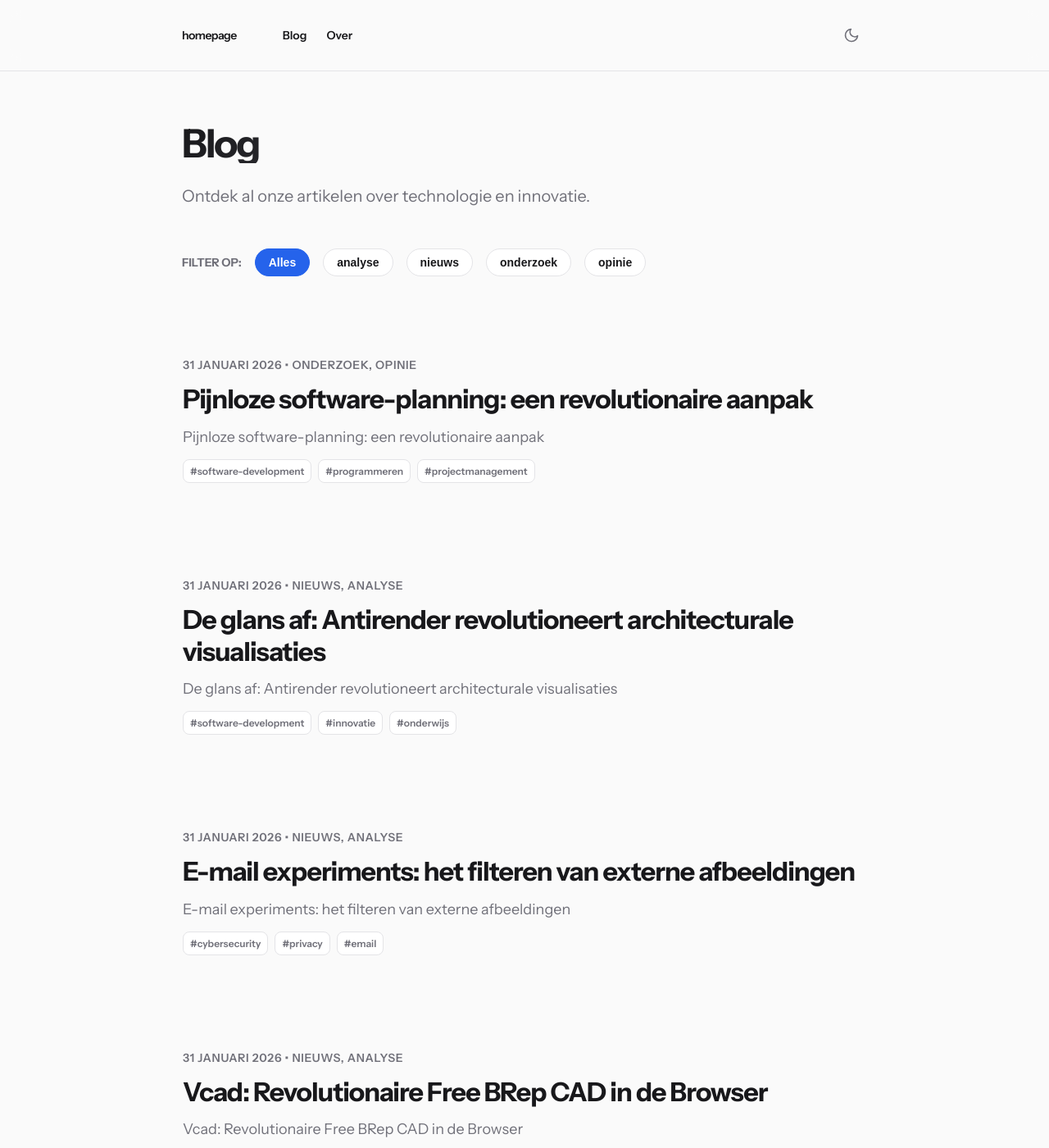
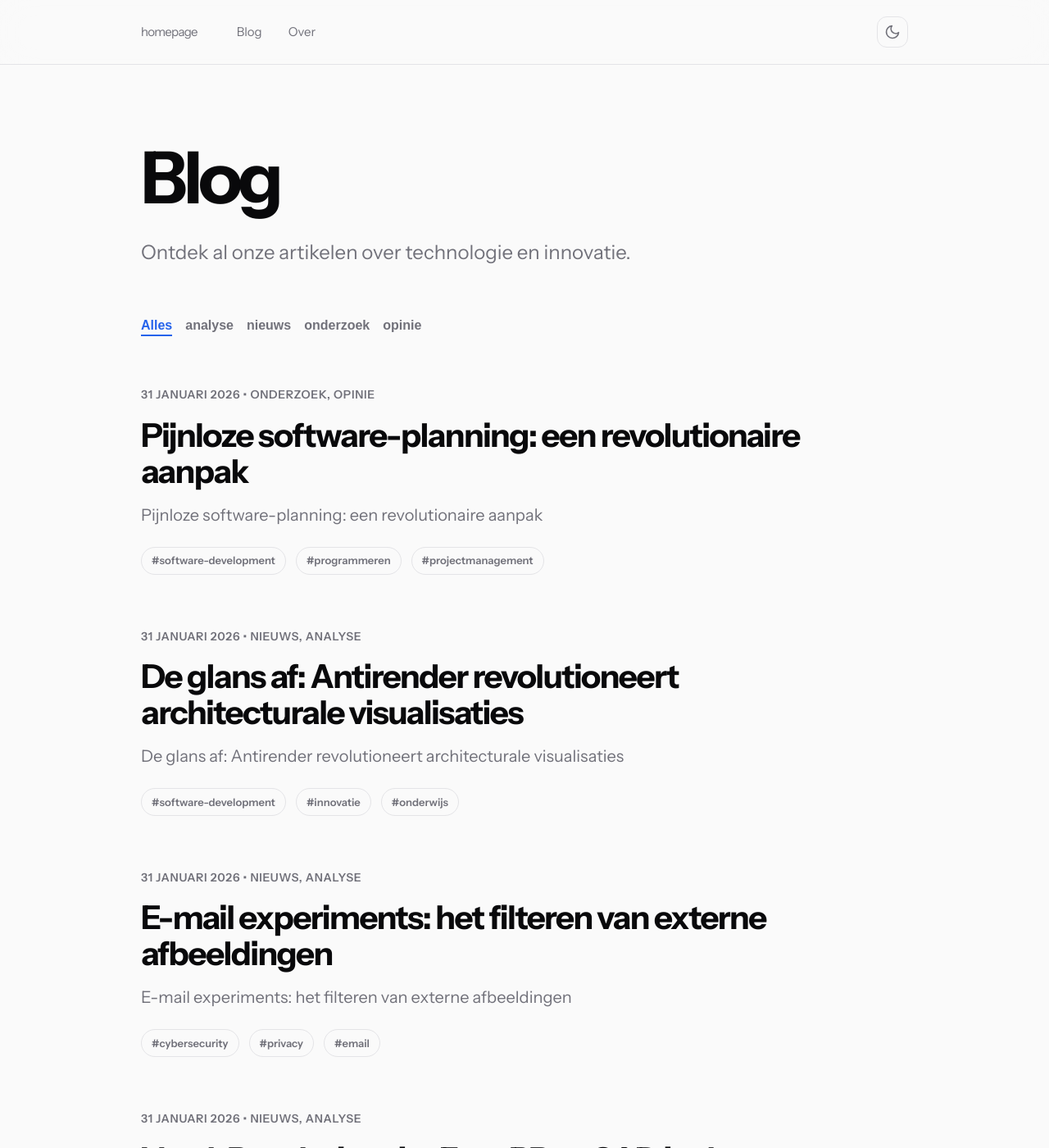
Before and after one commit to Zayeen/homepage, a Jekyll site: the page built from blog.html, in a window 1280 px wide and 1400 px high. Shown: the whole window at 82% size. Built offline with Jekyll 4.4.1, drawn with Linux system fonts in a browser that asks for light colours; some of the changed text lies outside the part shown.

Commit message:
Complete premium redesign of blog filters and article cards

```diff
--- a/assets/css/main.css
+++ b/assets/css/main.css
@@ -1,13 +1,12 @@
 :root {
     --bg: #fafafa;
-    --fg: #18181b;
+    --fg: #09090b;
     --accent: #2563eb;
     --accent-hover: #1d4ed8;
     --muted: #71717a;
     --border: #e4e4e7;
     --card-bg: #ffffff;
     --font-sans: 'Instrument Sans', 'Inter', system-ui, -apple-system, sans-serif;
-    --font-serif: 'Georgia', serif;
 }
 
 [data-theme="dark"] {
@@ -52,25 +51,24 @@ body {
 }
 
 .container {
-    max-width: 900px;
+    max-width: 1000px;
     margin: 0 auto;
     padding: 0 2rem;
 }
 
 /* Header */
 header {
-    padding: 1.5rem 0;
+    padding: 1.25rem 0;
     border-bottom: 1px solid var(--border);
     position: sticky;
     top: 0;
-    background-color: rgba(250, 250, 250, 0.8);
-    backdrop-filter: blur(12px);
+    background-color: rgba(250, 250, 250, 0.85);
+    backdrop-filter: blur(20px);
     z-index: 100;
-    transition: background-color 0.3s ease, border-color 0.3s ease;
 }
 
 [data-theme="dark"] header {
-    background-color: rgba(9, 9, 11, 0.8);
+    background-color: rgba(9, 9, 11, 0.85);
 }
 
 nav {
@@ -81,35 +79,34 @@ nav {
 
 .nav-links {
     display: flex;
-    gap: 1.5rem;
+    gap: 2rem;
     align-items: center;
 }
 
 .nav-links a {
-    transition: color 0.2s;
-    color: var(--fg);
+    transition: all 0.2s ease;
+    color: var(--muted);
     text-decoration: none;
-    font-size: 0.875rem;
-    font-weight: 600;
+    font-size: 0.9375rem;
+    font-weight: 500;
 }
 
 .nav-links a:hover {
-    color: var(--accent);
+    color: var(--fg);
 }
 
 .logo {
-    font-size: 1.25rem;
+    font-size: 1.5rem;
     font-weight: 800;
     color: var(--fg);
     text-decoration: none;
-    letter-spacing: -0.04em;
-    font-family: var(--font-sans);
-    margin-right: 2rem;
+    letter-spacing: -0.05em;
+    margin-right: 1rem;
 }
 
 #theme-toggle {
     background: none;
-    border: none;
+    border: 1px solid var(--border);
     padding: 0.5rem;
     cursor: pointer;
     color: var(--muted);
@@ -118,14 +115,11 @@ nav {
     align-items: center;
     justify-content: center;
     border-radius: 0.75rem;
-    border: 1px solid transparent;
 }
 
 #theme-toggle:hover {
     color: var(--fg);
     background-color: var(--card-bg);
-    border-color: var(--border);
-    box-shadow: 0 4px 6px -1px rgb(0 0 0 / 0.1);
 }
 
 #theme-toggle .sun { display: none; }
@@ -135,43 +129,41 @@ nav {
 
 /* Hero */
 .hero {
-    padding: 8rem 0 5rem;
-    text-align: left;
+    padding: 10rem 0 6rem;
 }
 
 .hero h1 {
-    font-size: clamp(3rem, 10vw, 4.5rem);
+    font-size: clamp(3.5rem, 12vw, 5.5rem);
     font-weight: 800;
-    line-height: 1;
-    letter-spacing: -0.05em;
-    margin-bottom: 1.5rem;
-    background: linear-gradient(135deg, var(--fg) 0%, var(--muted) 100%);
-    -webkit-background-clip: text;
-    -webkit-text-fill-color: transparent;
+    line-height: 0.95;
+    letter-spacing: -0.06em;
+    margin-bottom: 2rem;
+    color: var(--fg);
 }
 
 .hero p {
-    font-size: 1.25rem;
+    font-size: 1.5rem;
     color: var(--muted);
-    max-width: 600px;
-    font-weight: 500;
+    max-width: 650px;
+    font-weight: 450;
+    line-height: 1.4;
 }
 
 /* Section */
 section {
-    padding: 5rem 0;
+    padding: 6rem 0;
 }
 
 .section-title {
-    font-size: 0.75rem;
-    font-weight: 800;
+    font-size: 0.8125rem;
+    font-weight: 700;
     text-transform: uppercase;
-    letter-spacing: 0.2em;
+    letter-spacing: 0.15em;
     color: var(--accent);
-    margin-bottom: 3rem;
+    margin-bottom: 4rem;
     display: flex;
     align-items: center;
-    gap: 1rem;
+    gap: 1.5rem;
 }
 
 .section-title::after {
@@ -183,48 +175,34 @@ section {
 
 /* About */
 .about-content {
-    font-size: 1.25rem;
+    font-size: 1.5rem;
     color: var(--fg);
-    max-width: 700px;
+    max-width: 800px;
     font-weight: 450;
+    line-height: 1.5;
 }
 
-/* Articles */
+/* Articles Grid */
 .articles-grid {
     display: grid;
-    gap: 3rem;
+    gap: 4rem;
     position: relative;
     z-index: 1;
-}
-
-.blog-filters {
-    position: relative;
-    z-index: 10;
-    background-color: var(--bg);
-    padding: 1rem 0;
 }
 
 .article-card {
     display: flex;
     flex-direction: column;
-    gap: 0.75rem;
-    padding: 2rem;
-    margin: 0 -2rem;
-    border-radius: 1.5rem;
-    transition: all 0.4s cubic-bezier(0.4, 0, 0.2, 1);
-    border: 1px solid transparent;
+    gap: 1rem;
+    padding: 0;
+    background: none;
+    border: none;
+    transition: opacity 0.3s ease;
 }
 
 .article-card:hover {
-    background-color: var(--card-bg);
-    border-color: var(--border);
-    transform: translateY(-4px);
-    box-shadow: 0 20px 25px -5px rgb(0 0 0 / 0.05);
-    z-index: 5;
-}
-
-[data-theme="dark"] .article-card:hover {
-    box-shadow: 0 20px 25px -5px rgb(0 0 0 / 0.3);
+    transform: none;
+    box-shadow: none;
 }
 
 .article-meta {
@@ -236,10 +214,11 @@ section {
 }
 
 .article-card h3 {
-    font-size: 2rem;
+    font-size: 2.5rem;
     font-weight: 700;
-    letter-spacing: -0.03em;
-    line-height: 1.2;
+    letter-spacing: -0.04em;
+    line-height: 1.1;
+    max-width: 90%;
 }
 
 .article-card h3 a {
@@ -248,13 +227,15 @@ section {
     transition: color 0.2s;
 }
 
+.article-card h3 a:hover {
+    color: var(--accent);
+}
+
 .article-card p {
     color: var(--muted);
-    font-size: 1.125rem;
-    display: -webkit-box;
-    -webkit-line-clamp: 2;
-    -webkit-box-orient: vertical;
-    overflow: hidden;
+    font-size: 1.25rem;
+    line-height: 1.5;
+    max-width: 800px;
 }
 
 .read-link {
@@ -262,39 +243,103 @@ section {
     align-items: center;
     gap: 0.5rem;
     font-weight: 700;
-    color: var(--accent);
+    color: var(--fg);
     text-decoration: none;
-    font-size: 0.875rem;
+    font-size: 1rem;
     margin-top: 0.5rem;
     transition: gap 0.2s;
 }
 
-.article-card:hover .read-link {
+.read-link:hover {
     gap: 0.75rem;
+}
+
+/* Filters */
+.blog-filters {
+    position: sticky;
+    top: 5rem;
+    z-index: 90;
+    background: none;
+    padding: 2rem 0;
+    margin-bottom: 2rem;
+    display: flex;
+    gap: 1rem;
+    overflow-x: auto;
+    -ms-overflow-style: none;
+    scrollbar-width: none;
+}
+
+.filter-btn {
+    background: none;
+    border: none;
+    padding: 0;
+    font-size: 1rem;
+    font-weight: 600;
+    color: var(--muted);
+    cursor: pointer;
+    transition: color 0.2s;
+    white-space: nowrap;
+}
+
+.filter-btn:hover {
+    color: var(--fg);
+}
+
+.filter-btn.active {
+    color: var(--accent);
+    position: relative;
+}
+
+.filter-btn.active::after {
+    content: '';
+    position: absolute;
+    bottom: -4px;
+    left: 0;
+    width: 100%;
+    height: 2px;
+    background: var(--accent);
+}
+
+/* Badges */
+.tag-badge {
+    font-size: 0.8125rem;
+    font-weight: 600;
+    color: var(--muted);
+    border: 1px solid var(--border);
+    padding: 0.35rem 0.75rem;
+    border-radius: 2rem;
+    transition: all 0.2s;
+}
+
+.article-card:hover .tag-badge {
+    border-color: var(--muted);
+    color: var(--fg);
 }
 
 /* Footer */
 footer {
-    padding: 6rem 0;
+    padding: 8rem 0;
     border-top: 1px solid var(--border);
     color: var(--muted);
-    font-size: 0.875rem;
-    text-align: center;
-    font-weight: 500;
-}
-
-@media (prefers-color-scheme: dark) {
-    :root:not([data-theme="light"]) #theme-toggle .sun { display: block; }
-    :root:not([data-theme="light"]) #theme-toggle .moon { display: none; }
-    :root:not([data-theme="light"]) header { background-color: rgba(9, 9, 11, 0.8); }
-    :root:not([data-theme="light"]) .article-card:hover { box-shadow: 0 20px 25px -5px rgb(0 0 0 / 0.3); }
+    font-size: 1rem;
+    text-align: left;
 }
 
 @media (max-width: 640px) {
-    .hero { padding: 4rem 0 3rem; }
-    .hero h1 { font-size: 3rem; }
-    .article-card { padding: 1.5rem; margin: 0 -1.5rem; }
-    .article-card h3 { font-size: 1.5rem; }
-    .logo { margin-right: 1rem; }
-    .nav-links { gap: 1rem; }
+    .hero { padding: 6rem 0 4rem; }
+    .hero h1 { font-size: 3.5rem; }
+    .article-card h3 { font-size: 1.875rem; }
+    .nav-links { display: none; }
 }
+
+/* Animations */
+.blog-post-item {
+    transition: all 0.4s cubic-bezier(0.4, 0, 0.2, 1);
+}
+
+.blog-post-item.hidden {
+    opacity: 0;
+    transform: translateY(10px);
+    pointer-events: none;
+    position: absolute;
+}
--- a/blog.html
+++ b/blog.html
@@ -4,23 +4,21 @@ title: Blog
 ---
 
 <div class="container">
-    <section class="hero" style="padding: 4rem 0 2rem;">
-        <h1 style="font-size: 3rem;">Blog</h1>
+    <section class="hero" style="padding: 6rem 0 2rem;">
+        <h1>Blog</h1>
         <p>Ontdek al onze artikelen over technologie en innovatie.</p>
     </section>
 
     <!-- Filters -->
-    <div class="blog-filters" style="margin-bottom: 3rem; display: flex; flex-wrap: wrap; gap: 1rem; align-items: center;">
-        <span style="font-weight: 700; font-size: 0.875rem; text-transform: uppercase; color: var(--muted);">Filter op:</span>
+    <div class="blog-filters">
         <button class="filter-btn active" data-filter="all">Alles</button>
-
         {% assign categories = site.posts | map: 'categories' | flatten | uniq | sort %}
         {% for category in categories %}
             <button class="filter-btn" data-filter="cat-{{ category | slugify }}">{{ category }}</button>
         {% endfor %}
     </div>
 
-    <div class="articles-grid" id="blog-grid">
+    <div class="articles-grid" id="blog-grid" style="margin-top: 2rem;">
         {% for post in site.posts %}
             {% assign post_cats = "" %}
             {% for cat in post.categories %}
@@ -28,13 +26,7 @@ title: Blog
                 {% assign post_cats = post_cats | append: " cat-" | append: slug %}
             {% endfor %}
 
-            {% assign post_tags = "" %}
-            {% for tag in post.tags %}
-                {% assign slug = tag | slugify %}
-                {% assign post_tags = post_tags | append: " tag-" | append: slug %}
-            {% endfor %}
-
-            <article class="article-card blog-post-item {{ post_cats }} {{ post_tags }}">
+            <article class="article-card blog-post-item {{ post_cats }}">
                 <div class="article-meta">
                     {% assign m = post.date | date: "%m" %}
                     {{ post.date | date: "%-d" }}
@@ -55,8 +47,8 @@ title: Blog
                     {{ post.date | date: "%Y" }} • {{ post.categories | join: ", " }}
                 </div>
                 <h3><a href="{{ post.url | relative_url }}">{{ post.title }}</a></h3>
-                <p>{{ post.excerpt | strip_html | truncatewords: 25 }}</p>
-                <div style="margin-top: auto; display: flex; flex-wrap: wrap; gap: 0.5rem;">
+                <p>{{ post.excerpt | strip_html | truncatewords: 30 }}</p>
+                <div style="display: flex; flex-wrap: wrap; gap: 0.75rem; margin-top: 0.5rem;">
                     {% for tag in post.tags %}
                         <span class="tag-badge">#{{ tag }}</span>
                     {% endfor %}
@@ -65,41 +57,6 @@ title: Blog
         {% endfor %}
     </div>
 </div>
-
-<style>
-    .filter-btn {
-        background: var(--card-bg);
-        border: 1px solid var(--border);
-        padding: 0.5rem 1rem;
-        border-radius: 2rem;
-        font-size: 0.875rem;
-        font-weight: 600;
-        color: var(--fg);
-        cursor: pointer;
-        transition: all 0.2s;
-    }
-    .filter-btn:hover {
-        border-color: var(--accent);
-        color: var(--accent);
-    }
-    .filter-btn.active {
-        background: var(--accent);
-        border-color: var(--accent);
-        color: white;
-    }
-    .tag-badge {
-        font-size: 0.75rem;
-        font-weight: 600;
-        color: var(--muted);
-        background: var(--card-bg);
-        padding: 0.25rem 0.5rem;
-        border-radius: 0.5rem;
-        border: 1px solid var(--border);
-    }
-    .blog-post-item.hidden {
-        display: none;
-    }
-</style>
 
 <script>
     document.addEventListener('DOMContentLoaded', function() {
```
Also changed, not shown: other parts of blog.html (+7 -0 lines).
